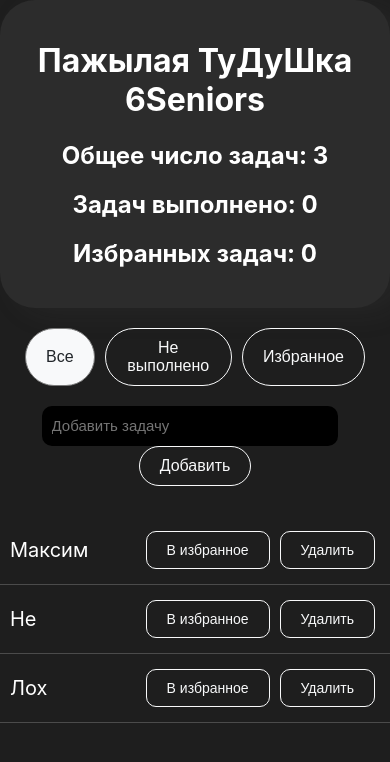
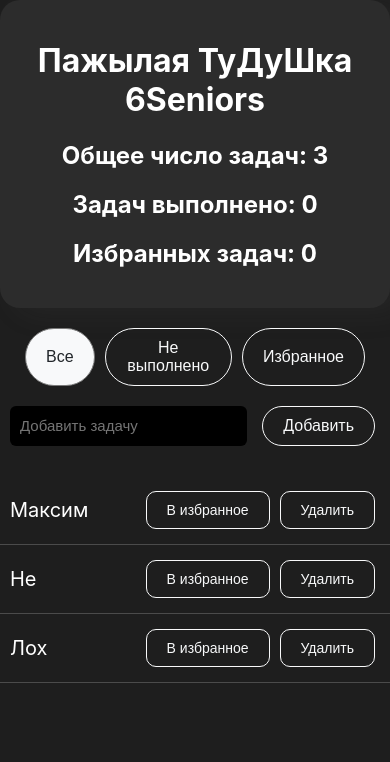
Before and after one commit to Ra1n-xD/todolist-react, a React (Create React App) app: page / in a window 390 px wide. Shown: the top 762 px of the page. Built offline with nearby package versions, Linux system fonts and the light colour scheme.

Commit message:
Мелкие доработки + адаптив

```diff
--- a/src/components/AddTask/AddTask.css
+++ b/src/components/AddTask/AddTask.css
@@ -1,18 +1,17 @@
-/* .app-add-form {
-  margin-top: 20px;
+.add-form {
+  display: flex;
+  align-items: center;
+  margin-bottom: 20px;
+  padding: 0 10px;
 }
 
-.add-form {
-  margin-bottom: 20px;
-} */
-
 .form-control {
+  flex: 1;
   background-color: rgb(0, 0, 0);
   color: #f8f9fa;
   margin-right: 10px;
-  border-radius: 10px;
+  border-radius: 6px;
   height: 40px;
-  width: 71%;
   font-size: 15px;
   padding: 0 10px;
   border: 0px;
--- a/src/components/AppInfo/AppInfo.css
+++ b/src/components/AppInfo/AppInfo.css
@@ -1,7 +1,7 @@
 .app-info {
   padding: 20px;
   background-color: #2c2c2c;
-  border-radius: 35px;
+  border-radius: 20px;
   box-shadow: 15px 5px 30px rgba(109, 109, 109, 0.1);
   color: #ffffff;
 }
```
